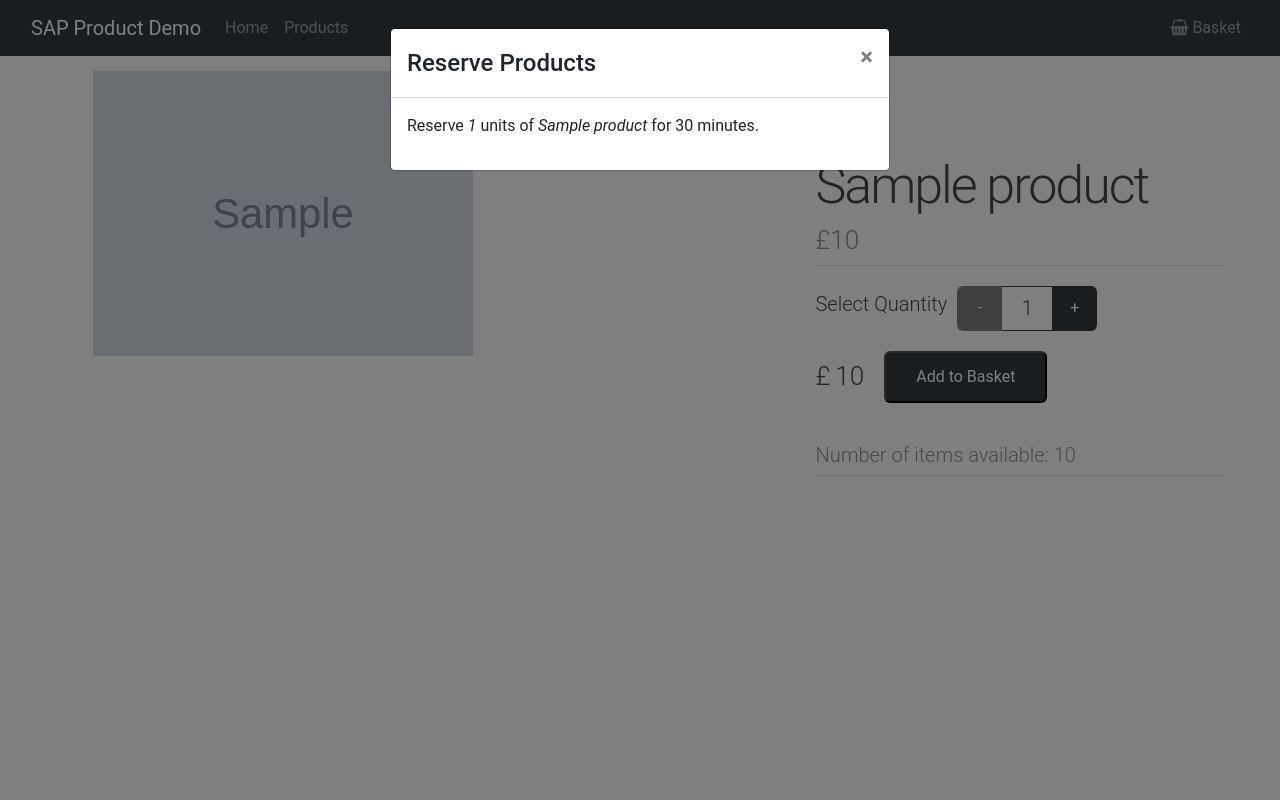
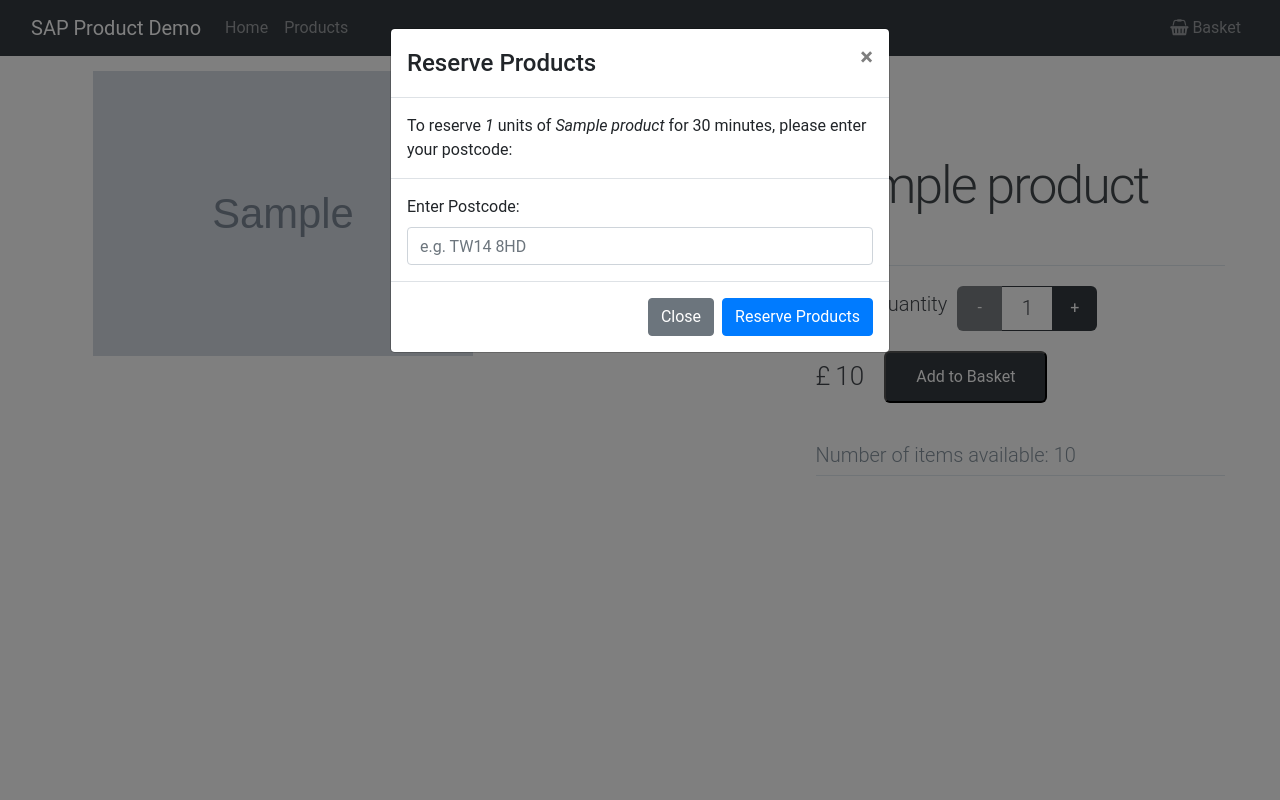
Before and after one commit to SamCashmore/SAP-Shopping-Basket, a Flask app: template server/templates/product.html in a window 1280 px wide, after a click on "Add to Basket". Run offline with Flask 2, Linux system fonts and the light colour scheme; the template is opened without the code that fills it: most values are stand-ins (such as "Sample title", 1, 10 or a date in 2020); grey boxes marked "Sample" are stand-in pictures; some libraries are stand-ins or nearby versions.

Commit message:
Gets reservations working

```diff
--- a/server/api_requests.py
+++ b/server/api_requests.py
@@ -162,4 +162,5 @@ def post_reservation(product_id, quantity, postcode):
 
     r = client.post(url, data=json.dumps(body), headers=headers)
     data = r.json()
-    return 'Product successfully reserved - Details', data
+    # return 'Product successfully reserved - Details', data
+    return data
--- a/server/app.py
+++ b/server/app.py
@@ -1,4 +1,4 @@
-from flask import Flask, request, render_template
+from flask import Flask, request, render_template, jsonify
 from api_requests import get_quantity_from_api, post_reservation
 import os
 
@@ -37,19 +37,38 @@ def index():
 def products():
     return render_template('products.html', products = product_list)
 
-@app.route('/products/<product_id>')
+@app.route('/products/<product_id>', methods=['GET', 'POST'])
 def product(product_id):
-    product_item = next((product for product in product_list if product['id'] == product_id), None)
-    if product_item is not None:
-        quantity = get_quantity_from_api(product_item['id'])
-        return render_template('product.html', product = product_item, quantity = quantity)
+    if request.method == 'POST':
+        product_id = request.form.get('formProductId')
+        quantity = request.form.get('formQuantity')
+        postcode = request.form.get('formPostcode')
+        return product_id, quantity, postcode
     else:
-        return 'Product does not exist'
-    # Apply conditional for 'None' either here or in html
+        product_item = next((product for product in product_list if product['id'] == product_id), None)
+        if product_item is not None:
+            quantity = get_quantity_from_api(product_item['id'])
+            return render_template('product.html', product = product_item, quantity = quantity)
+        else:
+            return 'Product does not exist'
+        # Apply conditional for 'None' either here or in html
 
-@app.route('/add_to_basket/<product_id>')
+@app.route('/add_to_basket/<product_id>', methods=['GET', 'POST'])
 def add_to_basket(product_id):
     return 'Adds to basket - Use API...'
+
+@app.route('/reserve_products', methods=['POST'])
+def reserve_products():
+    product_id = request.form['formProductId']
+    quantity = request.form['formQuantity']
+    postcode = request.form['formPostcode']
+    result = post_reservation(product_id, quantity, postcode)
+    return jsonify(result)
+    # return {
+    #     'product_id': product_id,
+    #     'quantity': quantity,
+    #     'postcode': postcode
+    # }
 
 if __name__ == "__main__":
     app.run(debug=True)
--- a/server/static/js/productModal.js
+++ b/server/static/js/productModal.js
@@ -5,5 +5,12 @@ var quantityOfItems
 function updateModalQuantity() {
     quantityOfItems = document.getElementById("quantity").value
     document.getElementById("modalItemQuantity").innerText = quantityOfItems
-    console.log('Hello')
+    document.getElementById("formQuantity").value = quantityOfItems
+    console.log(document.getElementById("formQuantity").value)
 }
+
+function submitCommand() {
+    console.log(document.getElementById("formQuantity").value)
+    console.log(document.getElementById("formProductId").value)
+    console.log(document.getElementById("formPostcode").value)
+}
--- a/server/static/style.css
+++ b/server/static/style.css
@@ -181,6 +181,14 @@ html, body {
     color: #86939E;
 }
 
+.modal-header h4 {
+    margin-bottom: 0;
+}
+
+.modal-header p {
+    margin-bottom: 0;
+}
+
 /* Responsive */
 @media (max-width: 940px) {
     .container {
--- a/server/templates/product.html
+++ b/server/templates/product.html
@@ -34,20 +34,38 @@
                 <span>£</span><span id="totalPrice">{{ product.price }}</span>
                 <!-- <a href="{{ url_for('add_to_basket', product_id=product.id) }}" class="cart-btn">Add to basket</a> -->
                 <button class="cart-btn" data-toggle="modal" data-target="#reservationModal" onclick="updateModalQuantity()">Add to Basket</button>
+                <!-- Consider using bootstrap button classes for this? -->
             </div>
 
             <script src="{{ url_for('static', filename='js/productModal.js') }}"></script>
 
             <!-- Add to basket triggers bootstrap modal -->
             <div class="modal fade" id="reservationModal" role="dialog">
-                <div class="modal-dialog">
+                <div class="modal-dialog" role="document">
                     <div class="modal-content">
-                        <div class="modal-header">
+                        <div class="modal-header text-center">
                             <h4 class="modal-title">Reserve Products</h4>
                             <button type="button" class="close" data-dismiss="modal">&times;</button>
                         </div>
+                        <div class="modal-header">
+                            <p>To reserve <var id="modalItemQuantity"></var> units of <var>{{ product.name }}</var> for 30 minutes, please enter your postcode:</p>
+                        </div>
                         <div class="modal-body">
-                            <p>Reserve <var id="modalItemQuantity"></var> units of <var>{{ product.name }}</var> for 30 minutes.</p>
+                            <!-- <form action="{{ url_for('add_to_basket', product_id=product.id) }}" method="POST" id="postcodeForm"> -->
+                            <form action="{{ url_for('reserve_products') }}" method="POST" id="postcodeForm">
+                            <!-- <form action="" method="POST" id="postcodeForm"> -->
+                                <div class="md-form">
+                                    <label for="postcode">Enter Postcode:</label>
+                                    <input type="text" class="form-control" name="formPostcode" id="formPostcode" placeholder="e.g. TW14 8HD">
+                                    <!-- Hidden form still editable in browser dev tools -->
+                                    <input type="hidden" name="formProductId" id="formProductId" value="{{ product.id }}">
+                                    <input type="hidden" name="formQuantity" id="formQuantity">
+                                </div>
+                            </form>
+                        </div>
+                        <div class="modal-footer">
+                            <button type="button" class="btn btn-secondary" data-dismiss="modal">Close</button>
+                            <button type="submit" class="btn btn-primary" id="reserveProducts" name="submitButton" form="postcodeForm" onclick="submitCommand()">Reserve Products</button>
                         </div>
                     </div>
                 </div>
```
